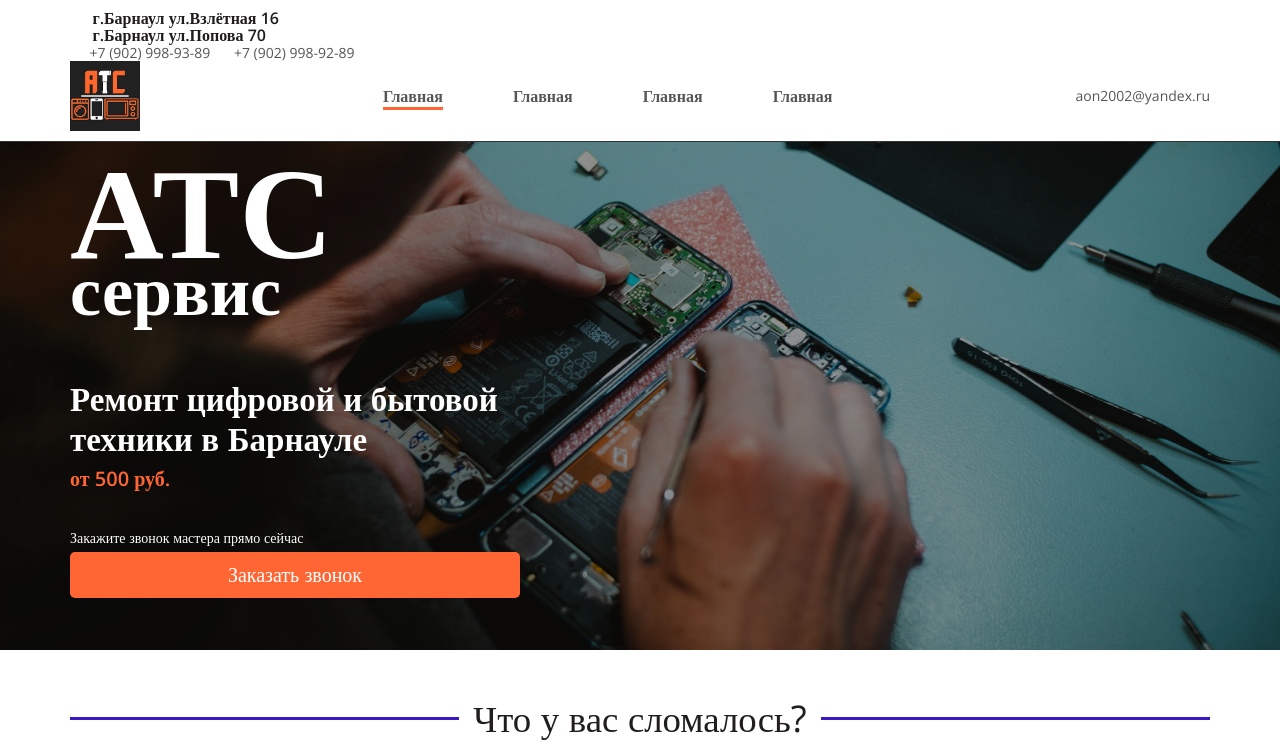
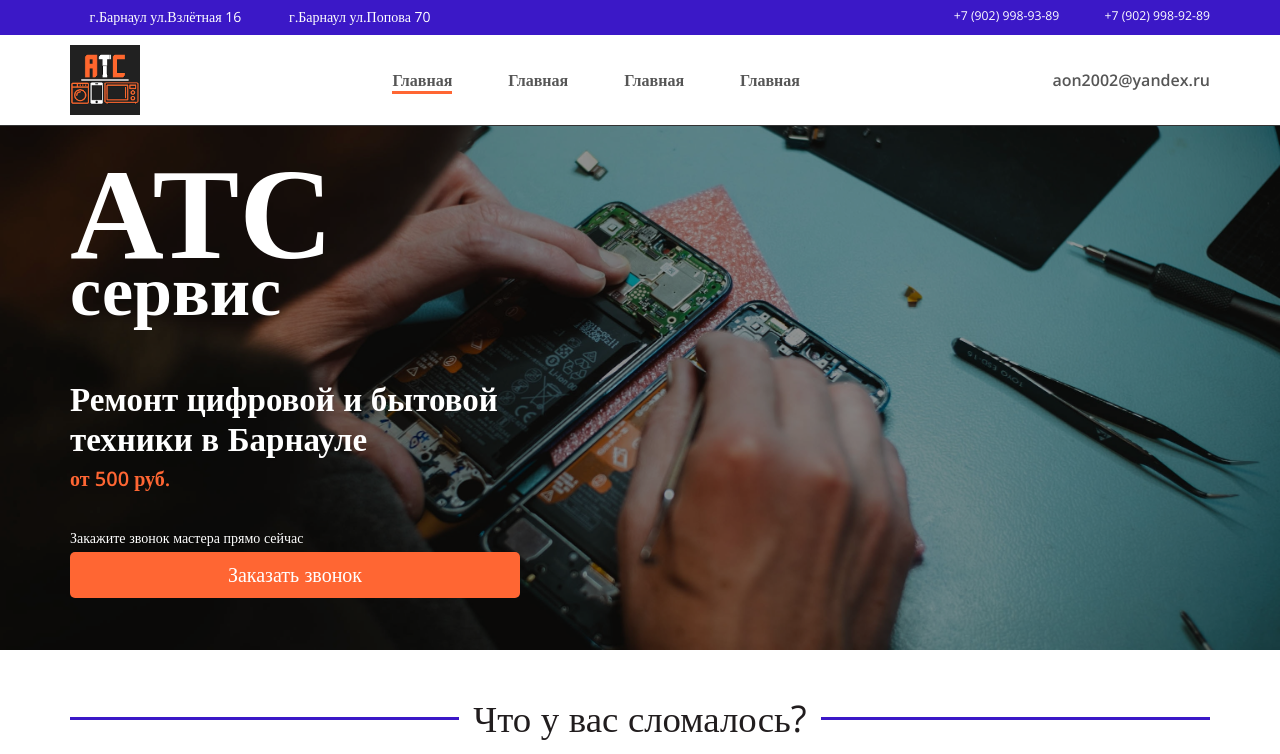
Before and after one commit to TheAxy/ACT, a plain HTML site: page index.html in a window 1280 px wide. Shown: the top 754 px of the page. Drawn offline with nearby package versions, Linux system fonts and the light colour scheme; some packages are replaced by stand-ins of ours; files whose address does not match are found by name.

Commit message:
Update styles.css

```diff
--- a/css/styles.css
+++ b/css/styles.css
@@ -4161,19 +4161,57 @@ header .title-timetable{
   width: 100%;
   background: #fff;
   border-bottom: 1px solid #333;
+}
+.header__contacts {
+  background: #3b18c7;
   padding: 10px 0;
-}
-.container {
-}
-.header__container {
-
-}
+  font-size: 14px;
+}
+.header__contacts .container {
+  display: flex;
+  justify-content: space-between;
+  gap: 2rem;
+}
+.header__contact {
+  display: flex;
+  flex-wrap: wrap;
+  gap: 2rem;
+}
+.header__contacts-mob .header__contact {
+  flex-direction: column;
+}
+.header .contacts__location {
+  color: #fff;
+  font-weight: normal;
+}
+.header .contacts__link {
+  color: #fff;
+  margin-left: auto;
+}
+body .header .contacts__link:hover {
+  color: #f63;
+}
+.header__contacts-mob {
+  display: flex;
+  align-items: center;
+  justify-content: center;
+  gap: 1rem;
+  font-size: 14px;
+}
+
+.header .contacts__link.header__mail {
+  margin: 0;
+  color: #565656;
+  font-size: 16px;
+  font-weight: 600;
+}
+
 .header__row {
-
+  padding: 10px 0;
   display: flex;
   justify-content: space-between;
   align-items: center;
-  gap: 5rem;
+  gap: 2rem;
 }
 .header__logo-link {
   flex: 0 1 70px;
@@ -4184,10 +4222,16 @@ header .title-timetable{
 .header__ul {
   display: flex;
   align-items: center;
-  gap: 5rem;
+  gap: 4rem;
 }
 @media (max-width: 767px){
+  .header__row {
+
+  }
   .header__ul {
+    display: none;
+  }
+  .header__contacts {
     display: none;
   }
 }
@@ -4224,10 +4268,12 @@ header .title-timetable{
 }
 .menu__body {
   display: flex;
-  justify-content: center;
+  flex-direction: column;
+  justify-content: space-between;
 }
 .menu__body .header__link {
   font-size: 20px;
+  color: #fff;
 }
 
 /****************  $Quiz  *****************/
@@ -4292,12 +4338,7 @@ header .title-timetable{
   display: inline-block;
   margin-top: 1.5rem;
 }
-.icon-globe {
-}
-.contacts__link {
-}
-.icon-mobile {
-}
+
 .contacts__time {
   display: flex;
   flex-direction: column;
@@ -4384,7 +4425,9 @@ header .title-timetable{
   margin: 0;
   color: #fff;
 }
-
+.contacts__link:hover {
+  color: #f63;
+}
 /*****************************  $Hero  *****************************/
 .hero {
 }
```
